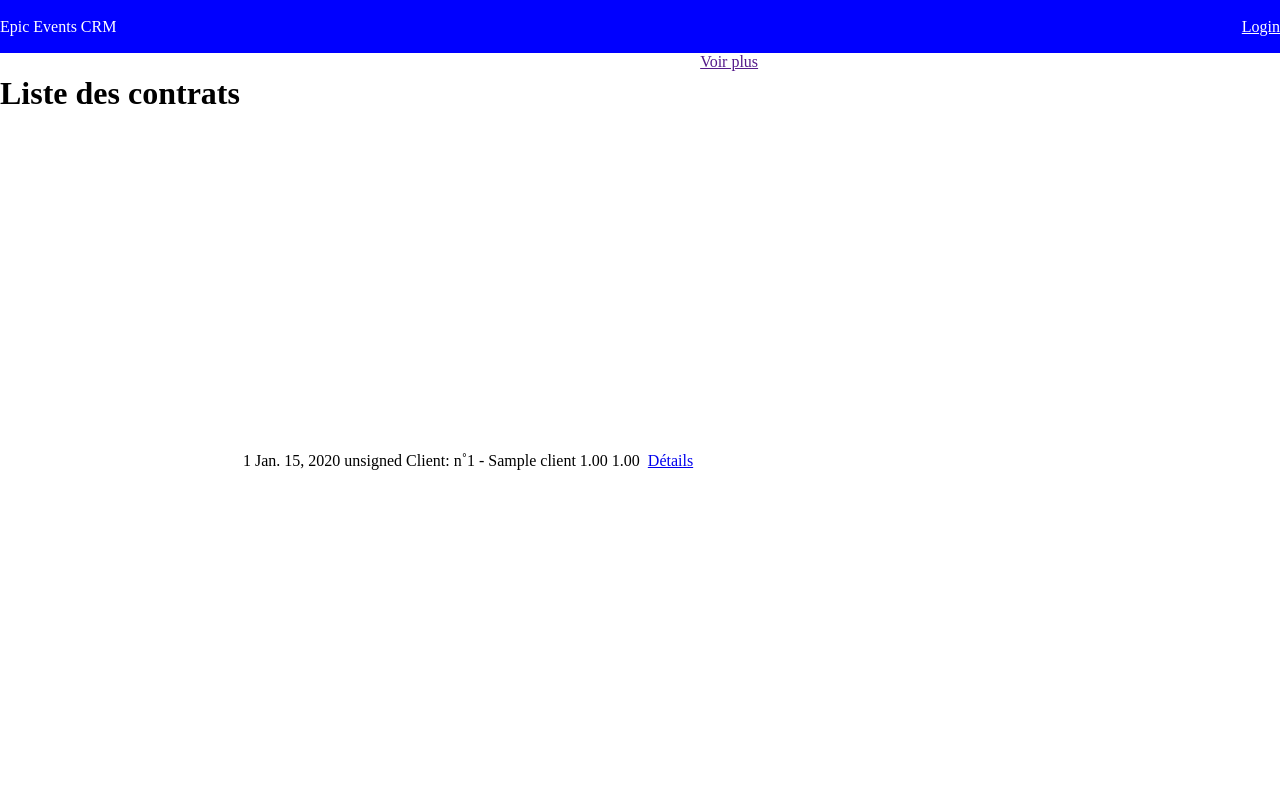
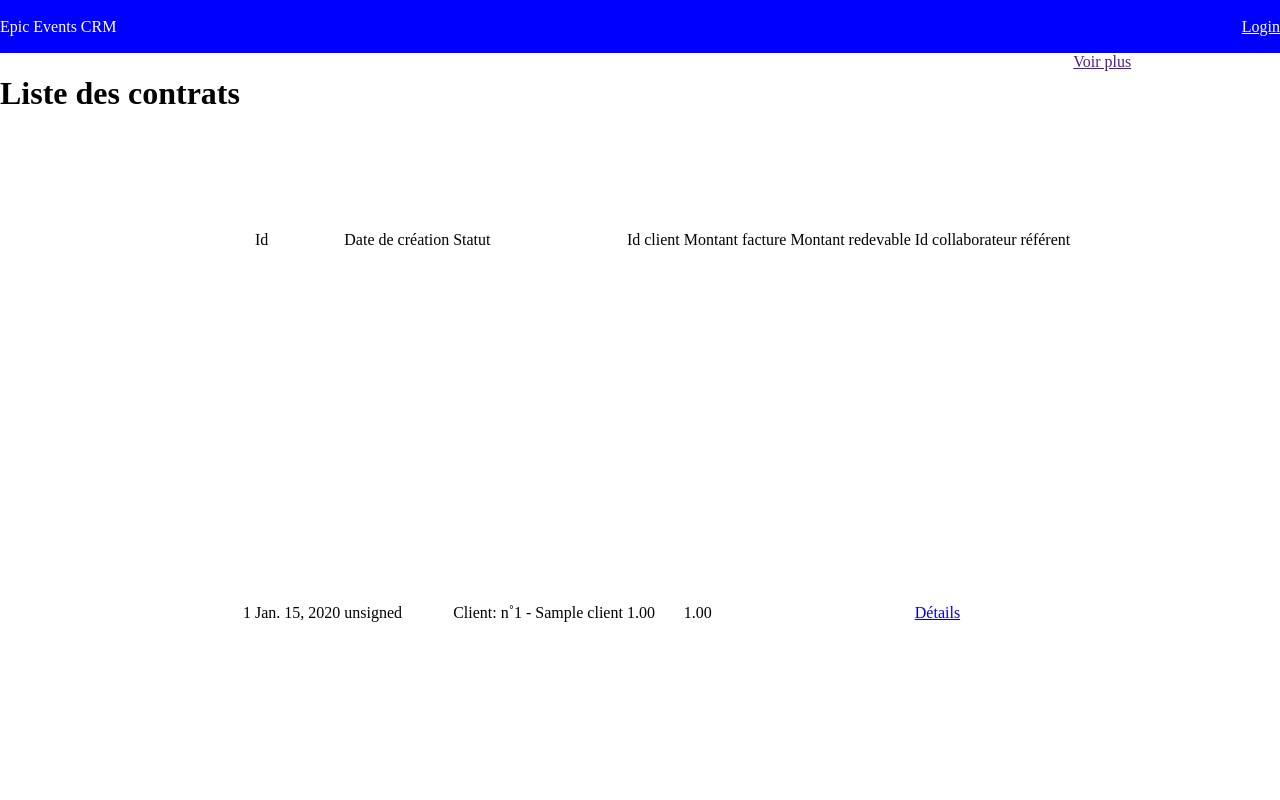
Before and after one commit to lisa367/Epic_Events_Django, a Django app: page /contrats/list/ in a window 1280 px wide. Run offline with Django 3.2, Linux system fonts and the light colour scheme; tables that the repository leaves empty hold one stand-in row (values such as "Sample post"); parts of the project's set-up code (start-up, migrations or seed data) failed here and were passed over.

Commit message:
updated contrats list template

```diff
--- a/epic_events/contrats/templates/contrats/contrats_list.html
+++ b/epic_events/contrats/templates/contrats/contrats_list.html
@@ -8,14 +8,13 @@
 <table>
     {% for contrat in contrats %}
     <th>
-        <td></td>
-        <td></td>
-        <td></td>
-        <td></td>
-        <td></td>
-        <td></td>
-        <td></td>
-        <td></td>
+        <td>Id</td>
+        <td>Date de création</td>
+        <td>Statut</td>
+        <td>Id client</td>
+        <td>Montant facture</td>
+        <td>Montant redevable</td>
+        <td>Id collaborateur référent</td>
         {% if request.user.departement == 'Commercial' %}
         <td>Modifier le contrat</td>
         <td>Supprimer le contrat</td>
```
